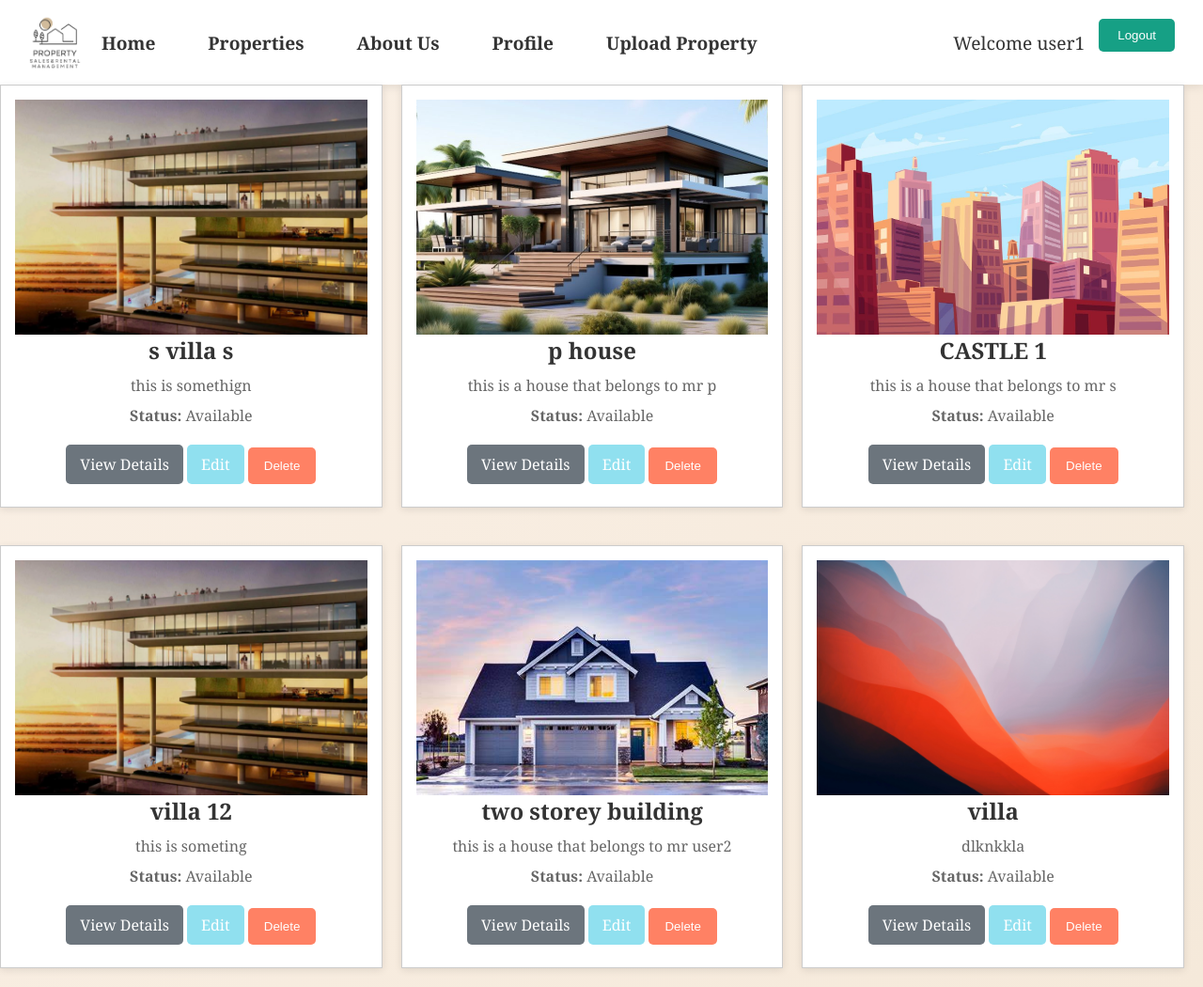
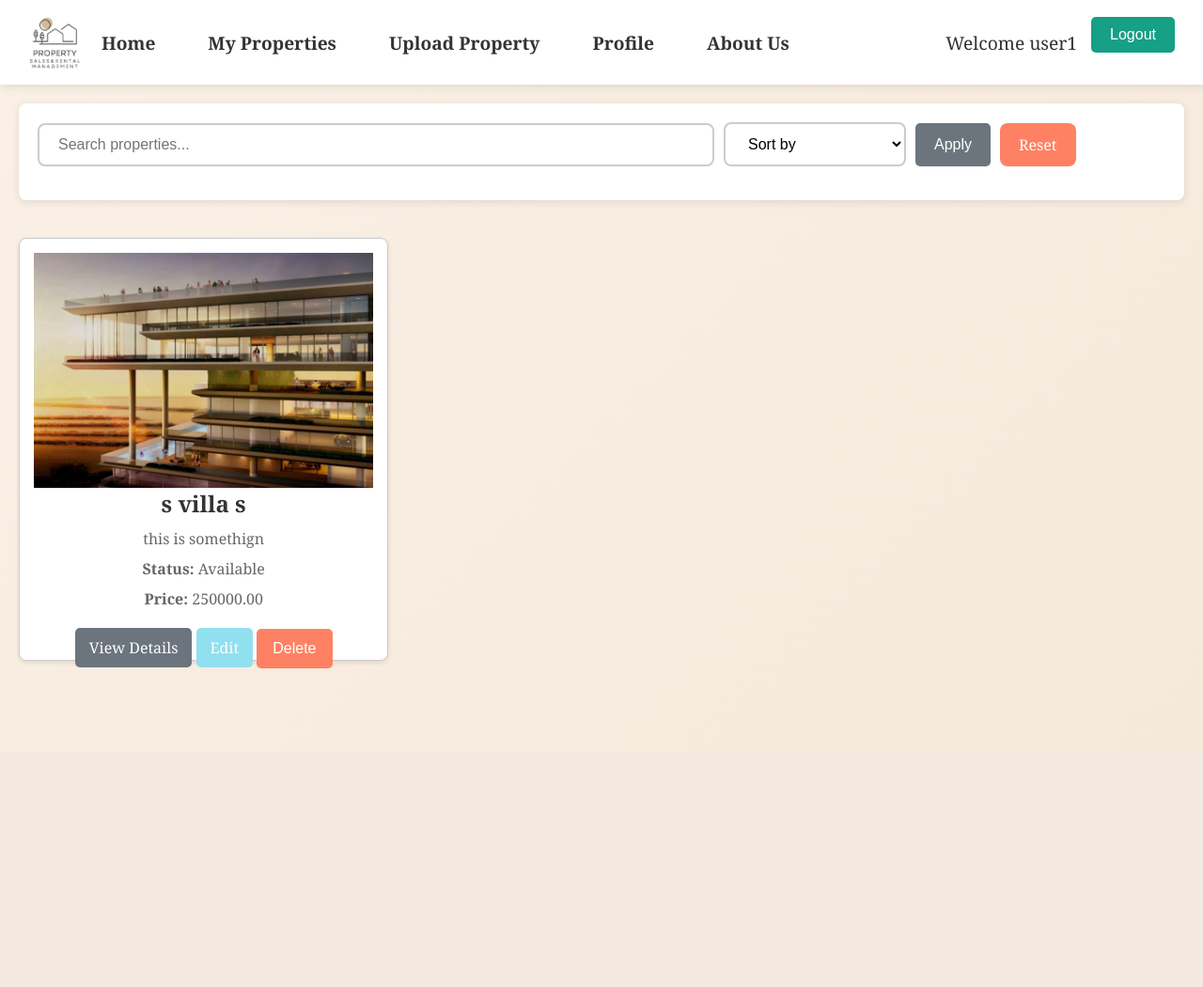
Before and after one commit to phanee27/PSRM_Project, a Django app: page /ownerapp/property_list/ in a window 1280 px wide. Shown: the whole page at 94% size. After the commit the page ends 711 px from the top, so only its background shows below. Run offline with Django 5.2, Linux system fonts and the light colour scheme; a user stored in the database is signed in; data comes from the database, SQL or seed files in the repository; both versions use the stored data as it was after the commit.

Commit message:
updated the functionality of my property in ownerapp,color of profile sidebar

```diff
--- a/ownerapp/views.py
+++ b/ownerapp/views.py
@@ -1,4 +1,5 @@
-from django.shortcuts import render
+from django.shortcuts import render, get_object_or_404
+
 
 # Create your views here.
 def ownerhompage(request):
@@ -75,37 +76,91 @@ def ohomepage1(request):
     return render(request, 'ownerApp/ownerHomePage.html', {'username': request.user.username})
 
 
-from django.shortcuts import render, redirect
-from .forms import PropertyForm
-from .models import Property
+# views.py
+from django.contrib.auth.decorators import login_required
+from django.shortcuts import redirect
 
+@login_required
 def upload_property(request):
-    if request.method == 'POST':
+    if request.method == "POST":
         form = PropertyForm(request.POST, request.FILES)
         if form.is_valid():
-            form.save()
-            return redirect('ownerapp:property_list')  # Redirect to the list of properties
+            property = form.save(commit=False)
+            property.owner = request.user  # Set owner to the logged-in user
+            property.save()
+            return redirect('ownerapp:property_list')
     else:
         form = PropertyForm()
-
-    # If the form is invalid, render the form with error messages
     return render(request, 'ownerApp/upload_property.html', {'form': form})
 
+
+
+from ownerapp.models import OwnerUser
+
+from django.contrib.auth.decorators import login_required
+from django.contrib.auth import authenticate
+from .models import Property  # Ensure to import the Property model
+from django.shortcuts import render, redirect, get_object_or_404
+from django.contrib.auth.decorators import login_required
+from django.db.models import Q
+from .models import Property, OwnerUser # Adjust imports if necessary
+@login_required
 def property_list(request):
-    properties = Property.objects.all()
-    return render(request, 'ownerApp/property_list.html', {'properties': properties})
+    search_query = request.GET.get('search', '')
+    filter_option = request.GET.get('filter', '')
+
+    # Initialize variables
+    user_type = None
+    properties = Property.objects.none()  # Start with an empty queryset
+
+    # Identify the logged-in user type (owner or admin)
+    if request.user.username == 'admin' and authenticate(username='admin', password='admin'):
+        user_type = 'admin'
+        properties = Property.objects.all()  # Admin sees all properties
+
+    # Check if user is an owner
+    elif OwnerUser.objects.filter(user=request.user).exists():
+        user_type = 'owner'
+        properties = Property.objects.filter(owner=request.user)  # Only show properties uploaded by the owner
+
+    # Apply search filter (if any)
+    if search_query:
+        properties = properties.filter(
+            Q(title__icontains=search_query) |
+            Q(location__icontains=search_query) |
+            Q(description__icontains=search_query)
+        )
+
+    # Apply sorting based on filter option
+    if filter_option:
+        if filter_option == 'price_asc':
+            properties = properties.order_by('price')  # Price low to high
+        elif filter_option == 'price_desc':
+            properties = properties.order_by('-price')  # Price high to low
+
+    context = {
+        'properties': properties,
+        'user_type': user_type,  # Pass the user type to the template for navbar logic
+    }
+
+    return render(request, 'ownerApp/property_list.html', context)
+
+
 
 def property_detail(request, pk):
     property = Property.objects.get(pk=pk)
     return render(request, 'ownerApp/property_detail.html', {'property': property})
 
 # views.py
+# views.py
+from django.http import HttpResponseForbidden
+
 
 from django.contrib import messages
 from django.shortcuts import get_object_or_404, redirect, render
 from .models import Property
 from .forms import PropertyForm
-
+@login_required
 def edit_property(request, pk):
     property = get_object_or_404(Property, pk=pk)
     if request.method == 'POST':
@@ -119,20 +174,19 @@ def edit_property(request, pk):
     return render(request, 'ownerApp/edit_property.html', {'form': form})
 
 
-from django.shortcuts import get_object_or_404, redirect, render
-from .models import Property
-from django.contrib import messages
 
+@login_required
+def delete_property(request, pk):
+    property = get_object_or_404(Property, id=pk)
 
-def delete_property(request, pk):
-    property = get_object_or_404(Property, pk=pk)
-    if request.method == 'POST':
+    if property.owner != request.user:  # Ensure only the owner can delete
+        return HttpResponseForbidden("You are not allowed to delete this property.")
+
+    if request.method == "POST":
         property.delete()
-        messages.success(request, 'Property deleted successfully!')  # Add a success message if desired
         return redirect('ownerapp:property_list')
 
-    # For GET requests, you could render a confirmation modal or message if necessary
-    return render(request, 'ownerApp/property_list.html', {'property': property})
+    return render(request, 'confirm_delete.html', {'property': property})
 
 
 # views.py
@@ -140,7 +194,7 @@ def delete_property(request, pk):
 from django.shortcuts import render, redirect
 from django.contrib.auth.decorators import login_required
 from .models import OwnerProfile
-from .forms import OwnerProfileForm
+from .forms import OwnerProfileForm, PropertyForm
 
 # views.py
 from django.contrib.auth import update_session_auth_hash
--- a/static/css/ownerApp/property_list.css
+++ b/static/css/ownerApp/property_list.css
@@ -5,7 +5,7 @@
 }
 
 body {
-    font-family: 'Roboto', sans-serif;
+
     background: linear-gradient(135deg, #faf0e6, #f5e9da); /* Very light beige gradient */
     margin: 0;
     padding: 20px;
@@ -270,17 +270,159 @@ h2 {
     background-color: #e86a4f; /* Darker red on hover */
 }
 
-#cancelDelete {
-    background-color: #ccc; /* Gray for cancel button */
-    color: black;
-    padding: 10px 20px;
-    border: none;
-    border-radius: 5px;
-    margin-left: 10px;
-    cursor: pointer;
-    transition: background-color 0.3s;
+
+
+/* Search and Filter Container */
+.search-filter-container {
+    padding: 20px;
+    background-color: #ffffff; /* White background for search/filter */
+    box-shadow: 0 2px 8px rgba(0, 0, 0, 0.1); /* Subtle shadow */
+    border-radius: 8px;
+    margin: 20px; /* Spacing around the container */
 }
 
-#cancelDelete:hover {
-    background-color: #bbb; /* Darker gray on hover */
+/* Search Input Group */
+.search-input-group {
+    display: flex;
+    align-items: center; /* Align items vertically */
+    gap: 10px; /* Space between elements */
 }
+
+/* Search Bar */
+.search-input-group input {
+    width: 60%;
+    padding: 12px 20px; /* Padding for the input field */
+    border: 2px solid #ccc; /* Border color */
+    border-radius: 8px; /* Rounded corners */
+    outline: none; /* No outline on focus */
+    font-size: 1em; /* Font size */
+    transition: border-color 0.3s ease; /* Smooth transition for border color */
+}
+
+.search-input-group input:focus {
+    border-color: #7e3615; /* Light blue border on focus */
+}
+
+/* Dropdown Menu */
+.search-input-group select {
+    padding: 12px 20px; /* Padding for dropdown */
+    font-size: 1em; /* Font size */
+    background-color: #fff; /* White background */
+    border: 2px solid #ccc; /* Border color */
+    border-radius: 8px; /* Rounded corners */
+    outline: none; /* No outline on focus */
+    cursor: pointer; /* Pointer cursor on hover */
+    transition: border-color 0.3s ease; /* Smooth transition for border color */
+}
+
+.search-input-group select:hover,
+.search-input-group select:focus {
+    border-color: #7e3615; /*  brown border on hover */
+}
+
+/* Dropdown arrow icon */
+.search-input-group select::after {
+    content: '▼'; /* Custom dropdown arrow */
+    position: absolute;
+    top: 50%;
+    right: 15px;
+    transform: translateY(-50%);
+    font-size: 14px;
+    color: #666;
+    pointer-events: none; /* Prevent interaction with the arrow */
+}
+
+/* Button Container */
+.button-container {
+    display: flex; /* Flexbox layout */
+    gap: 10px; /* Space between buttons */
+}
+
+/* Button Styles */
+button {
+    padding: 12px 20px; /* Padding for buttons */
+    font-size: 1em; /* Font size */
+    color: white; /* Text color */
+    cursor: pointer; /* Pointer cursor on hover */
+    border-radius: 8px; /* Rounded corners */
+    border: none; /* No border */
+    transition: background-color 0.3s ease, transform 0.2s ease; /* Smooth transition */
+}
+
+/* Apply Button */
+button.btn-light-brown {
+    background-color: #6c757d; /* Light grey */
+}
+
+button.btn-light-brown:hover {
+    background-color: #5a6268; /* Darker grey on hover */
+    transform: translateY(-2px); /* Lift effect */
+}
+
+/* Reset Button */
+.button-container a {
+    display: inline-block; /* Inline-block for link styling */
+    padding: 12px 20px; /* Padding for reset link */
+    font-size: 1em; /* Font size */
+    color: white; /* Text color */
+    background-color: #ff8164; /* Light red-orange */
+    text-decoration: none; /* No underline */
+    border-radius: 8px; /* Rounded corners */
+    transition: background-color 0.3s ease, transform 0.2s ease; /* Smooth transition */
+}
+
+.button-container a:hover {
+    background-color: #e86a4f; /* Darker red-orange on hover */
+    transform: translateY(-2px); /* Lift effect */
+}
+
+/* Property List Section */
+.property-list {
+    padding: 20px; /* Padding around property list */
+}
+
+.property-card {
+    background-color: #fff; /* White background for cards */
+    border-radius: 8px; /* Rounded corners */
+    padding: 15px; /* Padding inside cards */
+    margin-bottom: 20px; /* Space between cards */
+    box-shadow: 0 2px 5px rgba(0, 0, 0, 0.1); /* Subtle shadow */
+}
+
+
+/* Modal Styles (if necessary) */
+.modal {
+    display: none; /* Hidden by default */
+    position: fixed; /* Stay in place */
+    z-index: 1; /* Sit on top */
+    left: 0;
+    top: 0;
+    width: 100%; /* Full width */
+    height: 100%; /* Full height */
+    overflow: auto; /* Enable scroll if needed */
+    background-color: rgb(0,0,0); /* Fallback color */
+    background-color: rgba(0,0,0,0.4); /* Black w/ opacity */
+    padding-top: 60px; /* Place the modal content a bit down */
+}
+
+.modal-content {
+    background-color: #fefefe; /* White background */
+    margin: 5% auto; /* 15% from the top and centered */
+    padding: 20px; /* Padding */
+    border: 1px solid #888; /* Border */
+    width: 80%; /* Could be more or less, depending on screen size */
+}
+
+.close {
+    color: #aaa; /* Grey */
+    float: right; /* Float right */
+    font-size: 28px; /* Large */
+    font-weight: bold; /* Bold */
+}
+
+.close:hover,
+.close:focus {
+    color: black; /* Black on hover */
+    text-decoration: none; /* No underline */
+    cursor: pointer; /* Pointer cursor */
+}
--- a/static/css/ownerApp/upload_property.css
+++ b/static/css/ownerApp/upload_property.css
@@ -1,6 +1,6 @@
 /* upload_property.css */
 body {
-    background-color: #f7f7e3;  /* Lightened version of the card background */
+    background-color: #db9c60;  /* Lightened version of the card background */
     margin: 0;  /* Remove default margin */
 }
 
@@ -8,7 +8,7 @@ body {
   max-width: 1200px;  /* Adjust based on your design */
   margin: 40px auto;
   padding: 20px;
-  background-color: #f5f5dc;
+  background-color: #fbede0;
   border: 1px solid #d5d5d5;
   border-radius: 10px;
   box-shadow: 0 0 10px rgba(0, 0, 0, 0.1);
@@ -51,7 +51,7 @@ body {
 .upload-property-form button[type="submit"] {
   width: 100%;
   height: 50px;
-  background-color: #cba987;
+  background-color: #976841;
   color: #fff;
   padding: 10px;
   border: none;
--- a/templates/Navbar/adminNavBar.html
+++ b/templates/Navbar/adminNavBar.html
@@ -8,9 +8,9 @@
     <nav>
         <ul>
             <li><a href="#home">Home</a></li>
-            <li><a href="#properties">Properties</a></li>
-            <li><a href="#contact">Contact</a></li>
-            <li><a href="#upload-property">Upload Property</a></li> <!-- Changed space to hyphen -->
+            <li><a href="#properties">Find Properties</a></li>
+            <li><a href="#upload-property">Upload Property</a></li><!-- Changed space to hyphen -->
+            <li><a href="#profile">User Profiles</a></li>
         </ul>
     </nav>
     <div class="auth-buttons">
--- a/templates/Navbar/ownerNavBar.html
+++ b/templates/Navbar/ownerNavBar.html
@@ -8,10 +8,10 @@
     <nav>
         <ul>
             <li><a href="{% url 'ownerapp:ownerhomepage' %}">Home</a></li>
-            <li><a href="{% url 'ownerapp:property_list'  %}">Properties</a></li>
+            <li><a href="{% url 'ownerapp:property_list'  %}">My Properties</a></li>
+            <li><a href="{% url 'ownerapp:upload_property'  %}">Upload Property</a></li> <!-- Changed to use hyphen -->
+            <li><a href="{% url 'ownerapp:owner_profile' %}">Profile</a></li>
             <li><a href="{% url 'ownerapp:about_us' %}">About Us</a></li>
-            <li><a href="{% url 'ownerapp:owner_profile' %}">Profile</a></li>
-            <li><a href="{% url 'ownerapp:upload_property'  %}">Upload Property</a></li> <!-- Changed to use hyphen -->
         </ul>
     </nav>
     <div class="auth-buttons">
@@ -22,7 +22,7 @@
                 <button type="submit" class="logout-btn">Logout</button>
             </form>
         {% else %}
-            <a href="{% url 'login_or_register' %}" class="login-btn">Login/Register</a>
+            <a href="{% url 'ownerapp:login_or_register' %}" class="login-btn">Login/Register</a>
         {% endif %}
     </div>
 </header>
--- a/templates/Navbar/tenentNavBar.html
+++ b/templates/Navbar/tenentNavBar.html
@@ -8,8 +8,9 @@
     <nav>
         <ul>
             <li><a href="{% url 'tenentapp:tenenthomepage' %}">Home</a></li>
-            <li><a href="#properties">Properties</a></li>
+            <li><a href="#properties">Find Properties</a></li>
             <li><a href="#profile">Profile</a></li>
+            <li><a href="#profile">About Us</a></li>
         </ul>
     </nav>
     <div class="right-container">
--- a/templates/ownerApp/property_list.html
+++ b/templates/ownerApp/property_list.html
@@ -8,24 +8,38 @@
     <link rel="stylesheet" href="{% static 'css/adminApp/homepage.css' %}">
 </head>
 <body>
-    {% block body %}
-    <!-- Include the navbar here -->
-    {% include 'Navbar/ownerNavBar.html' %}
-    <div class="property-list">
-    {% for property in properties %}
-        <div class="property-card">
-            <img src="{{ property.image.url }}" alt="{{ property.title }}" class="property-image">
-            <h3>{{ property.title }}</h3>
-            <p>{{ property.overview }}</p>
-            <p><strong>Status:</strong> {{ property.occupancy_status }}</p>  <!-- Display status -->
-            <a href="{% url 'ownerapp:property_detail' property.pk %}" class="view-details">View Details</a>
-            <a href="{% url 'ownerapp:edit_property' property.pk %}" class="view-details-edit">Edit</a>  <!-- Edit link -->
-            <button class="delete-button" data-property-id="{{ property.pk }}" data-url="{% url 'ownerapp:delete_property' property.pk %}">Delete</button> <!-- Delete button -->
-        </div>
-    {% endfor %}
+
+    <!-- Navbar Logic Based on User Type -->
+    {% if user_type == 'admin' %}
+        <!-- Admin Navbar -->
+        {% include 'Navbar/adminNavBar.html' %}
+    {% elif user_type == 'owner' %}
+        <!-- Owner Navbar -->
+        {% include 'Navbar/ownerNavBar.html' %}
+    {% elif user_type == 'tenant' %}
+        <!-- Tenant Navbar -->
+        {% include 'Navbar/tenentNavBar.html' %}
+    {% endif %}
+
+    <!-- Search and Filter Section -->
+    <div class="search-filter-container">
+        <form method="GET" action="{% url 'ownerapp:property_list' %}">
+            <div class="search-input-group">
+                <input type="text" name="search" placeholder="Search properties..." value="{{ request.GET.search }}">
+                <select name="filter" id="filter">
+                    <option value="">Sort by</option>
+                    <option value="price_asc" {% if request.GET.filter == 'price_asc' %}selected{% endif %}>Price: Low to High</option>
+                    <option value="price_desc" {% if request.GET.filter == 'price_desc' %}selected{% endif %}>Price: High to Low</option>
+                </select>
+                <div class="button-container">
+                    <button type="submit" class="btn-light-brown">Apply</button>
+                    <a href="{% url 'ownerapp:property_list' %}" class="btn-light-brown">Reset</a>
+                </div>
+            </div>
+        </form>
     </div>
 
-    <!-- Delete Confirmation Modal -->
+    <!-- Delete Confirmation Modal (Moved Above the Cards) -->
     <div id="deleteModal" class="modal">
         <div class="modal-content">
             <span class="close">&times;</span>
@@ -38,46 +52,61 @@
         </div>
     </div>
 
+   <!-- Property List Section -->
+<div class="property-list">
+{% for property in properties %}
+    <div class="property-card">
+        <img src="{{ property.image.url }}" alt="{{ property.title }}" class="property-image">
+        <h3>{{ property.title }}</h3>
+        <p>{{ property.overview }}</p>
+        <p><strong>Status:</strong> {{ property.occupancy_status }}</p>
+        <p><strong>Price:</strong> {{ property.price }}</p>
+        <a href="{% url 'ownerapp:property_detail' property.pk %}" class="view-details">View Details</a>
+
+        <!-- Show Edit/Delete Buttons only for property owner or admin -->
+        {% if request.user == property.owner or user_type == 'admin' %}
+            <a href="{% url 'ownerapp:edit_property' property.pk %}" class="view-details-edit">Edit</a>
+            <button class="delete-button" data-property-id="{{ property.pk }}" data-url="{% url 'ownerapp:delete_property' property.pk %}">Delete</button>
+        {% endif %}
+    </div>
+{% empty %}
+    <p>No properties found.</p>
+{% endfor %}
+</div>
+
+
+    <!-- JavaScript for modal functionality -->
     <script>
-        // Get modal and buttons
-        const modal = document.getElementById("deleteModal");
-        const cancelButton = document.getElementById("cancelDelete");
-        const deleteForm = document.getElementById("deleteForm");
-        const closeButton = document.querySelector('.close'); // Get the close (x) button
+        const deleteButtons = document.querySelectorAll('.delete-button');
+const deleteForm = document.getElementById('deleteForm');
+const modal = document.getElementById('deleteModal');
+const cancelDelete = document.getElementById('cancelDelete');
+const closeModal = document.querySelector('.close');
 
-        // Function to open the modal
-        function openDeleteModal(propertyUrl) {
-            modal.style.display = "block"; // Show the modal
-            deleteForm.action = propertyUrl; // Set the action URL for the form
-        }
+deleteButtons.forEach(button => {
+    button.addEventListener('click', function() {
+        const propertyId = this.getAttribute('data-property-id');
+        const deleteUrl = this.getAttribute('data-url');
+        deleteForm.action = deleteUrl;
+        modal.style.display = 'flex'; // Show the modal
+    });
+});
 
-        // Close the modal
-        cancelButton.onclick = function() {
-            modal.style.display = "none"; // Hide the modal
-        }
+cancelDelete.addEventListener('click', () => {
+    modal.style.display = 'none'; // Hide the modal
+});
 
-        // When the user clicks on the close (x) button, close the modal
-        closeButton.onclick = function() {
-            modal.style.display = "none"; // Hide the modal
-        }
+closeModal.addEventListener('click', () => {
+    modal.style.display = 'none'; // Hide the modal
+});
 
-        // When the user clicks on the delete button, open the modal
-        document.querySelectorAll('.delete-button').forEach(button => {
-            button.onclick = function(event) {
-                event.preventDefault(); // Prevent the default link action
-                const propertyUrl = this.getAttribute('data-url'); // Get the URL for the delete action
-                openDeleteModal(propertyUrl); // Open the modal
-            };
-        });
+window.addEventListener('click', function(event) {
+    if (event.target === modal) {
+        modal.style.display = 'none'; // Close modal if clicking outside of it
+    }
+});
 
-        // Close modal when clicking anywhere outside the modal content
-        window.onclick = function(event) {
-            if (event.target === modal) {
-                modal.style.display = "none";
-            }
-        }
     </script>
 
-    {% endblock %}
 </body>
 </html>
```
Also changed, not shown: ownerapp/models.py (+5 -3 lines), static/css/ownerApp/ownerProfile.css (+10 -10 lines), db.sqlite3, media/property_images/GQ-ONE-Palm-Jumeirah-expensive-apartment-00_f21sYfO.webp (added), media/property_images/OIP.jpeg (added), media/property_images/macos-monterey-stock-orange-light-layers-5k-1920x1200-5894_Q5ZRjw6.jpg (added), media/property_images/uploadpropertybg_7VvXqri.jpg (added), media/property_images/villa_rpc0HsE.jpg (added), media/property_images/villa_xsqgtJO.jpg (added), ownerapp/migrations/0012_property_owner.py (added), templates/ownerApp/ownerProfile.html (line endings or trailing spaces).
